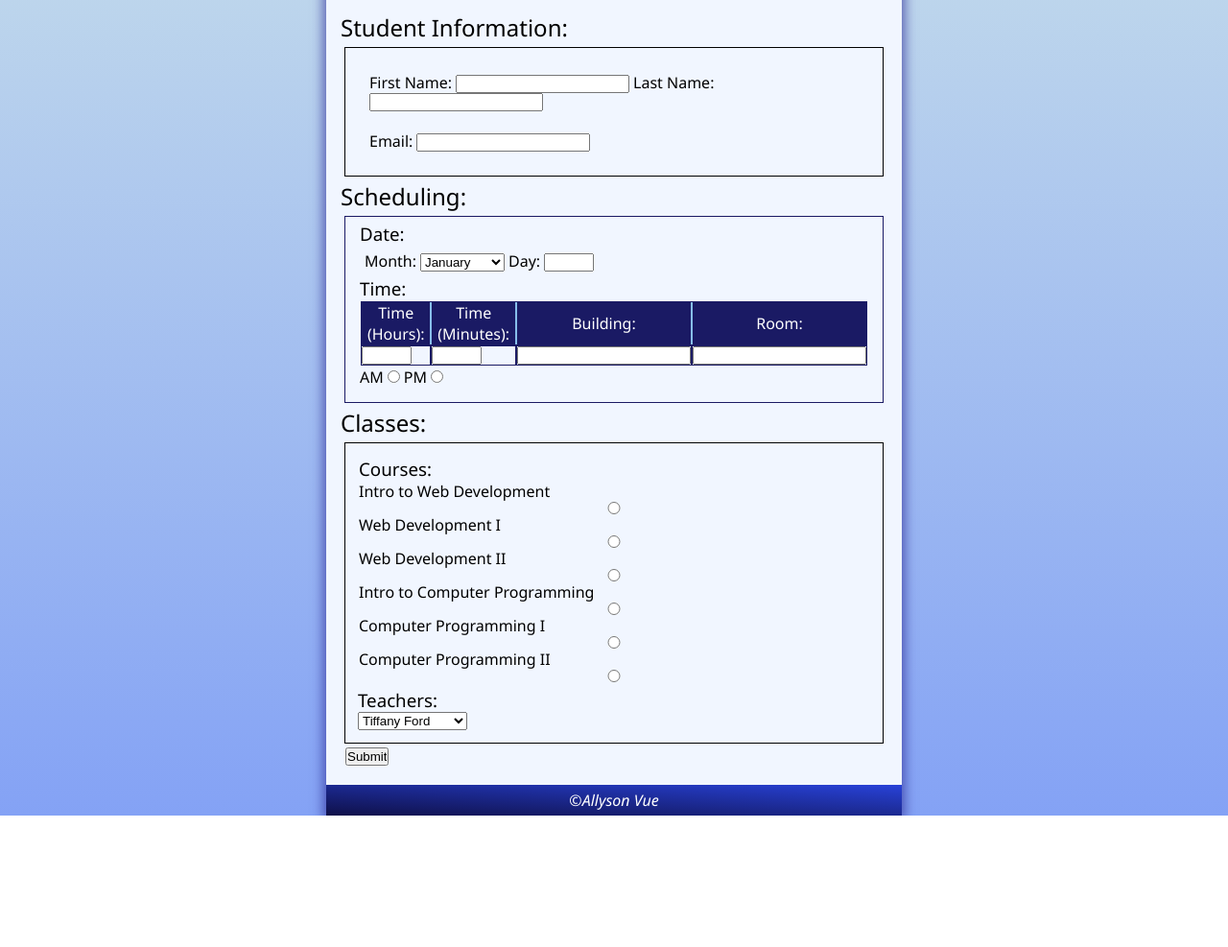
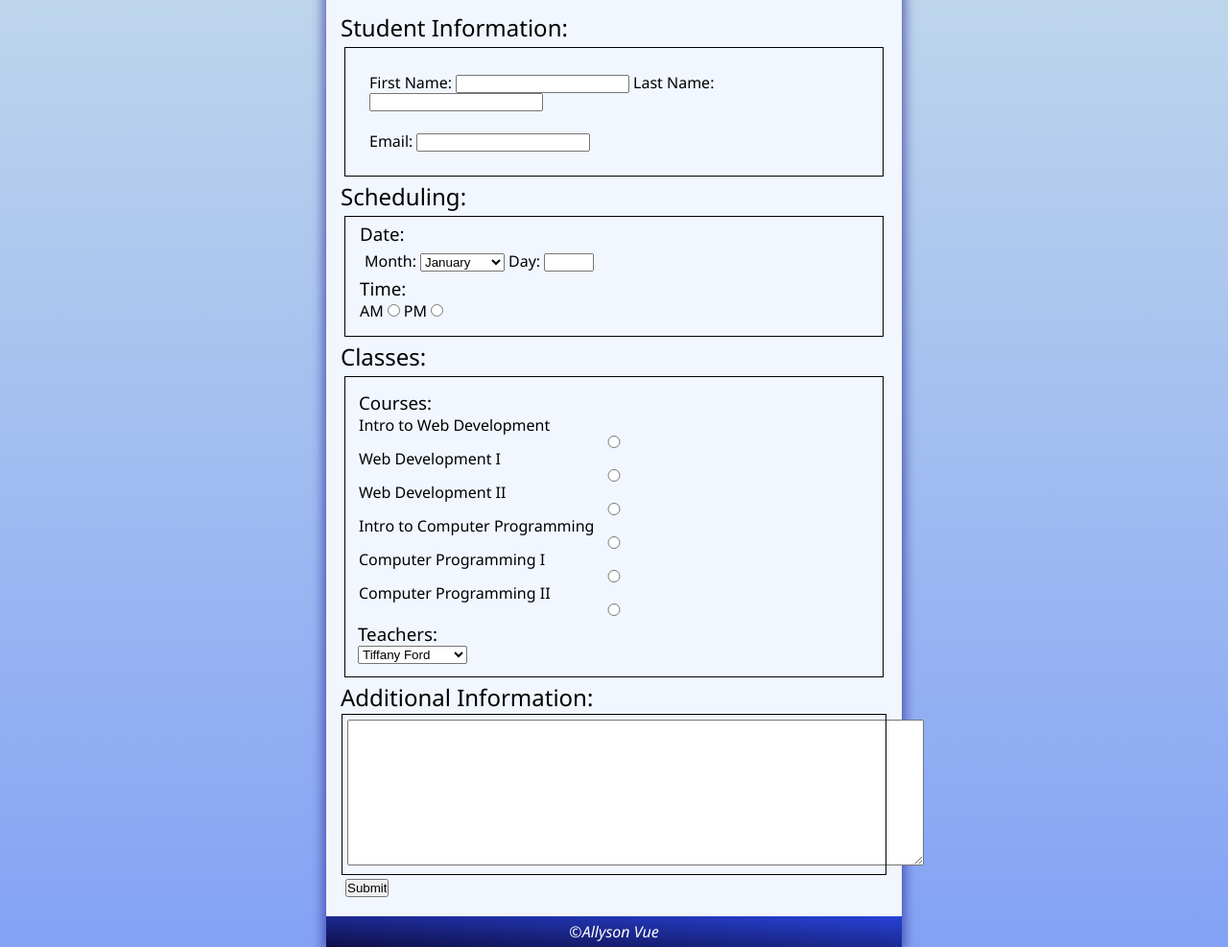
Before and after one commit to Allyson-Vue/Registration, a plain HTML site: page index.html in a window 1280 px wide. Shown: the part 100-1087 px from the top of the page at 96% size. Before the commit the page ends 950 px from the top, so only its background shows below. Drawn offline with Linux system fonts and the light colour scheme.

Commit message:
Edited styles.css, layout.css, index.html, and thankyou.html

```diff
--- a/index.html
+++ b/index.html
@@ -14,7 +14,7 @@
 </head>
 <body>
     <header><h1>Advisory Registration Form</h1></header>
-    <form>
+    <form method="get" action="thankyou.html">
         <h2>Student Information:</h2>
         <section id="studinfo">
             <div id="studname">
@@ -55,24 +55,11 @@
             <div id="time">
             <h3>Time:</h3>
             <div id="timeselect">
-            <table>
-                <tr>
-                    <th>Time (Hours):</th>
-                    <th>Time (Minutes):</th>
-                    <th>Building:</th>
-                    <th>Room:</th>
-                </tr>
-                <tr>
-                    <td><input type="number" id="TH" name="TH" min="1" max="12"></td>
-                    <td><input type="number" id="TM" name="TM" min="0" max="50"></td>
-                    <td><input type="text" id="Building" name="Building"></td>
-                    <td><input type="text" id="Room" name="Room"></td>
-                </tr>
             </table>
             <label for="am">AM</label>
-            <input type="radio" id="am" name="APM">
+            <input type="radio" id="am" name="AM/PM">
             <label for="pm">PM</label>
-            <input type="radio" id="pm" name="APM">
+            <input type="radio" id="pm" name="AM/PM">
             </div>
             </div>
         </section>
@@ -102,6 +89,10 @@
             </div>
             </select>
         </section>
+        <h2>Additional Information:</h2>
+        <section id="AddInfo">
+            <textarea name="Additional Info" rows="10" cols="73"></textarea>
+        </section>
         <section id="subbutton">
             <input type="submit" id="submit" name="submit">
         </section>
--- a/layout.css
+++ b/layout.css
@@ -17,6 +17,10 @@ header {
 }
 
 /*body*/
+html {
+    min-height: 100%;
+}
+
 body {
     display: block;
     margin-left: auto;
@@ -28,6 +32,10 @@ body {
 /*Form*/
 
 form {
+    padding: 15px;
+}
+
+.container {
     padding: 15px;
 }
 
@@ -85,6 +93,13 @@ form {
     padding: 2px;
 }
 
+/*Additional Info*/
+
+#AddInfo {
+    margin: 2px;
+    padding: 5px;
+}
+
 #subbutton {
     margin: 5px;
 }
--- a/styles.css
+++ b/styles.css
@@ -6,12 +6,15 @@ File name: styles.css
 */
 
 /*html*/
+
 html {
     background-image: linear-gradient(to bottom, rgb(195, 219, 235), rgb(132, 162, 245));
+    background-size: contain;
+    background-repeat: no-repeat;
 }
 
 body {
-    background-color: blue;
+    background-color: rgb(241, 246, 255);
     box-shadow: 0 0 10px 4px #2c2a969c;
 }
 
@@ -53,13 +56,6 @@ label {
     font-weight: lighter;
 }
 
-th {
-    font-family: 'Segoe UI', Tahoma, Geneva, Verdana, sans-serif;
-    font-weight: lighter;
-    background-color: rgb(26, 26, 100);
-    color: white;
-}
-
 /*Student Info*/
 
 #studinfo {
@@ -69,25 +65,18 @@ th {
 /*Date and Time*/
 
 #DaT {
-    outline: rgb(26, 26, 100) solid 1px;
-}
-
-
-tr {
-    outline: rgb(26, 26, 100) solid 1px;
-}
-
-th {
-    outline: rgb(135, 190, 235) solid 1px;
-}
-
-td {
-    outline: rgb(26, 26, 100) solid 1px;
+    outline: rgb(0, 0, 0) solid 1px;
 }
 
 /*Classes*/
 
 #CaT {
+    outline: black solid 1px;
+}
+
+/*Additional Info*/
+
+#AddInfo {
     outline: black solid 1px;
 }
 
```
Also changed, not shown: thankyou.html (+2 -0 lines).
